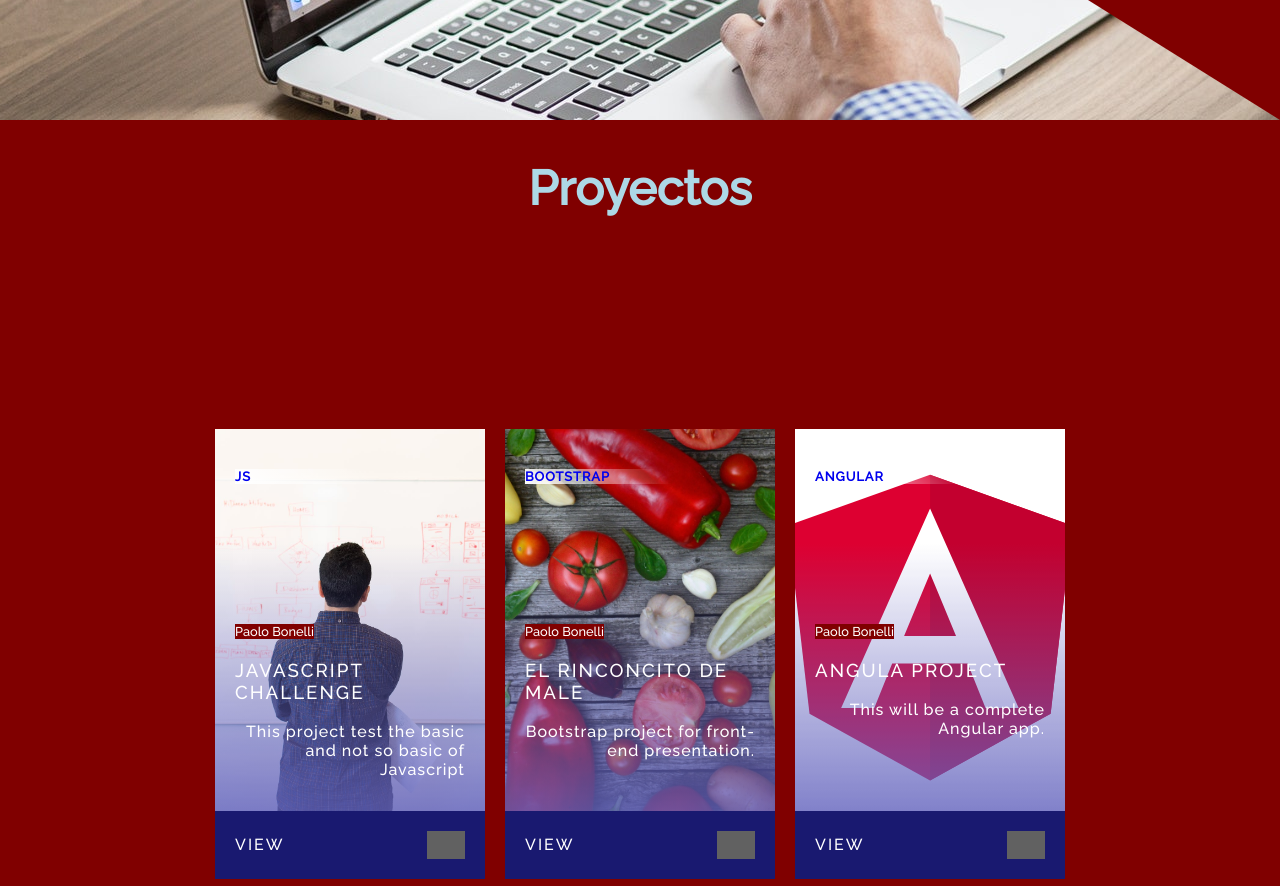
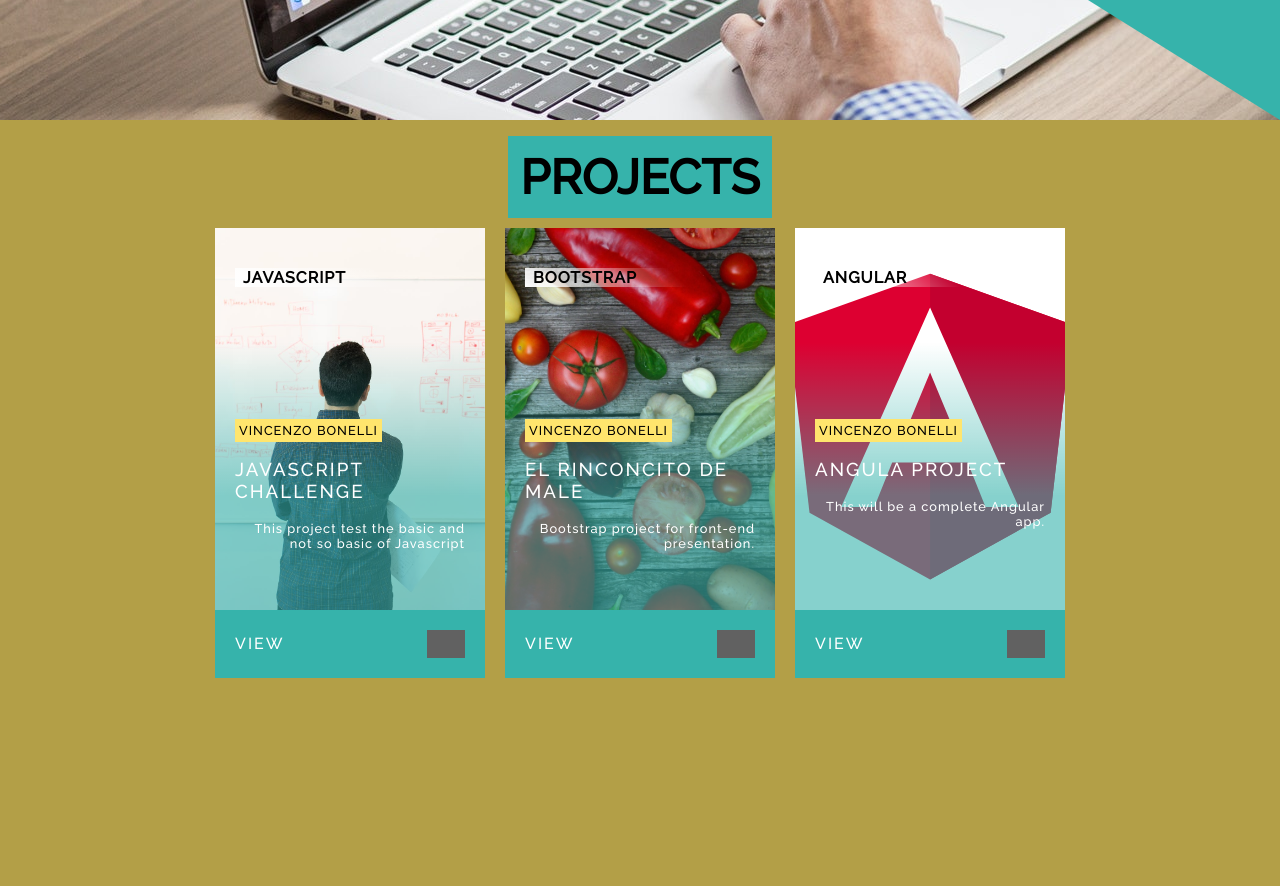
Before and after one commit to paolo-bonelli/paolo-bonelli.github.io, a website: page index.html in a window 1280 px wide. Shown: the part 680-1566 px from the top of the page. Drawn offline with Linux system fonts and the light colour scheme; grey boxes are pictures that could not be loaded.

Commit message:
New color styles and some resposive added

```diff
--- a/css/style.scss
+++ b/css/style.scss
@@ -1,14 +1,9 @@
 @import url("https://fonts.googleapis.com/css2?family=Raleway:wght@500&display=swap");
 
-$span-bg-color: maroon;
-$bg-color-01: midnightblue;
-$bg-color-02: #6262bd;
-body {
-  font-family: "Raleway", sans-serif;
-  margin: 0;
-  padding: 0;
-  background-color: #ffcc41;
-}
+$span-bg-color: #36b3ab;
+$bg-color-01: #ffe56d;
+$bg-color-02: #b39f47;
+$hightlight: #000;
 
 @mixin rst-format {
   color: black;
@@ -20,11 +15,23 @@ body {
   }
 }
 
+@mixin padding-x($left, $rigth) {
+  padding-left: $left;
+  padding-right: $rigth;
+}
+
+body {
+  font-family: "Raleway", sans-serif;
+  margin: 0;
+  padding: 0;
+  background-color: #ffcc41;
+}
+
 .triangle {
   position: absolute;
   height: 0;
   width: 0;
-  border-top: 100vh solid maroon;
+  border-top: 100vh solid $span-bg-color;
   border-left: 100vw solid transparent;
 }
 
@@ -38,7 +45,16 @@ body {
 }
 
 .container-title {
+  margin-top: 2vh;
   font-size: 2rem;
+  padding: 0.8rem;
+  background-color: $span-bg-color;
+  color: $hightlight;
+}
+.container-title > h2 {
+  text-transform: uppercase;
+  margin: 0;
+  padding: 0;
 }
 
 .container-body {
@@ -48,12 +64,6 @@ body {
   flex-direction: column;
   justify-content: flex-start;
   align-items: center;
-}
-
-#projects-entries.container-body {
-  flex-direction: row;
-  flex-wrap: wrap;
-  justify-content: center;
 }
 
 .container-img {
@@ -90,35 +100,43 @@ body {
 }
 
 .entry-type {
+  @include padding-x(0.5em, 4.5em);
+  color: $hightlight;
   margin-bottom: auto;
   z-index: 20;
   font: {
-    size: 0.8em;
-    weight: 800;
+    size: 1em;
+    weight: 900;
   }
   letter-spacing: 1px;
   background: {
     color: transparent;
   }
   text-transform: uppercase;
-  background-image: linear-gradient(45deg, white, transparent 60%);
+  background-image: linear-gradient(45deg, white, transparent 80%);
+  width: fit-content;
 }
 
 .entry-body {
   z-index: 20;
   height: 150px;
   margin-top: auto;
-  color: #fff;
+  color: white;
 }
 
 .entry-body > span {
   font-size: 0.8em;
-  background-color: $span-bg-color;
+  background-color: $bg-color-01;
+  color: $hightlight;
+  padding: 4px;
+  text-transform: uppercase;
+  letter-spacing: 1px;
 }
 
 .entry-content {
   letter-spacing: 1px;
   text-align: right;
+  font-size: 0.8em;
 }
 
 .entry-body > h3 {
@@ -145,8 +163,8 @@ body {
   width: 100%;
   height: 100%;
   background-color: transparent;
-  background-image: linear-gradient(to top, $bg-color-02, transparent 70%);
-  filter: opacity(80%);
+  background-image: linear-gradient(to top, $span-bg-color, $span-bg-color 30%, transparent 70%);
+  filter: opacity(60%);
 }
 
 .entry-img {
@@ -170,7 +188,7 @@ body {
   width: auto;
   padding: 10px 20px;
   font-size: 1em;
-  background-color: $bg-color-01;
+  background-color: $span-bg-color;
   transition: 1s;
 }
 
@@ -197,20 +215,33 @@ body {
   color: white;
   z-index: 10;
   text-align: right;
+  align-items: flex-end;
+  padding-right: 10vw;
+  padding-top: 18vh;
+  box-sizing: border-box;
 }
 
 #home-body > h1 {
-  margin-top: 15vh;
+  margin-top: 0;
+  max-width: 65vw;
 }
 
 #home-body > p {
   padding-left: 10%;
+  max-width: 50vw;
 }
 
 #projects {
   color: lightblue;
-  background-color: maroon;
+  background-color: $bg-color-02;
   display: flex;
   flex-direction: column;
   align-items: center;
 }
+
+#projects-entries.container-body {
+  flex-direction: row;
+  flex-wrap: wrap;
+  justify-content: center;
+  align-items: flex-start;
+}
--- a/index.html
+++ b/index.html
@@ -42,15 +42,15 @@
 
     <div id="projects" class="container">
       <div class="container-title">
-        <h2>Proyectos</h2>
+        <h2>Projects</h2>
       </div>
       <div id="projects-entries" class="container-body">
-        <a href="https://enzo-bv.github.io/Webpractice/" class="entry">
+        <a href="https://enzo-bv.github.io/Webpractice/" id="link-challenge" class="entry">
           <div id="challenge-entry" class="project-entry">
             <figure class="entry-thumbnail">
-              <span class="entry-type">JS</span>
+              <span class="entry-type">Javascript</span>
               <div class="entry-body">
-                <span class="title">Paolo Bonelli</span>
+                <span class="title">Vincenzo Bonelli</span>
                 <h3 class="heading">Javascript Challenge</h3>
                 <p class="entry-content">
                   This project test the basic and not so basic of Javascript
@@ -69,12 +69,12 @@
             </div>
           </div>
         </a>
-        <a href="#" class="entry">
+        <a href="#" id="link-elrinconcito" class="entry">
           <div id="challenge-entry" class="project-entry">
             <figure class="entry-thumbnail">
               <span class="entry-type">Bootstrap</span>
               <div class="entry-body">
-                <span class="title">Paolo Bonelli</span>
+                <span class="title">Vincenzo Bonelli</span>
                 <h3 class="heading">El rinconcito De Male</h3>
                 <p class="entry-content">
                   Bootstrap project for front-end presentation.
@@ -93,12 +93,12 @@
             </div>
           </div>
         </a>
-        <a href="#" class="entry">
+        <a href="#" id="link-angular01" class="entry">
           <div id="challenge-entry" class="project-entry">
             <figure class="entry-thumbnail">
               <span class="entry-type">Angular</span>
               <div class="entry-body">
-                <span class="title">Paolo Bonelli</span>
+                <span class="title">Vincenzo Bonelli</span>
                 <h3 class="heading">Angula project</h3>
                 <p class="entry-content">
                   This will be a complete Angular app.
```
Also changed, not shown: css/style.css.
